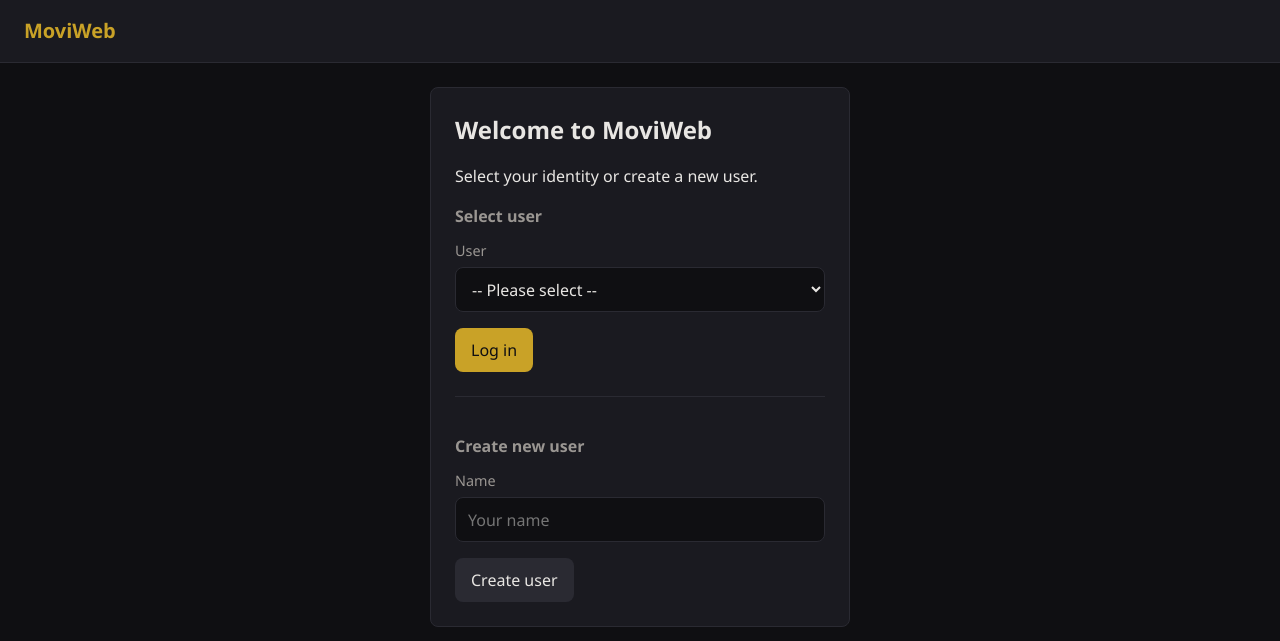
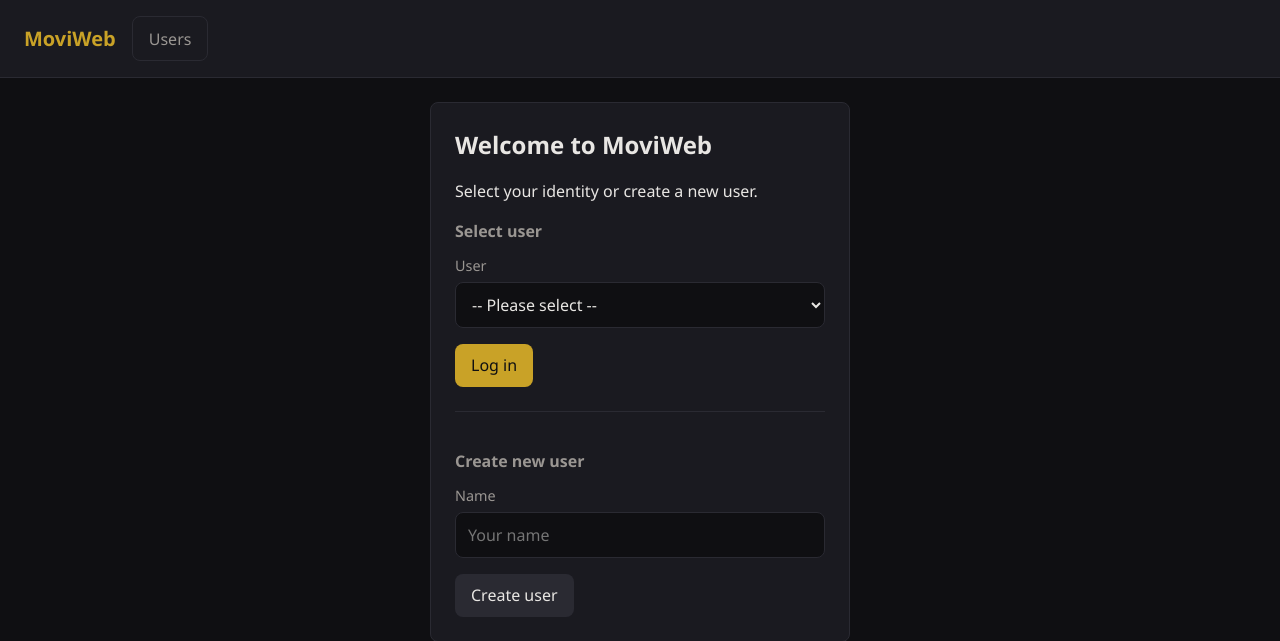
Before and after one commit to Held0fTheWelt/MovieProject, a Flask app: page /user/select in a window 1280 px wide. Shown: the top 641 px of the page. Run offline with Flask 3, Linux system fonts and the light colour scheme.

Commit message:
Update base.html

```diff
--- a/templates/base.html
+++ b/templates/base.html
@@ -9,6 +9,7 @@
 <body>
     <header class="header">
         <a href="{{ url_for('index') }}" class="logo">MoviWeb</a>
+        <a href="{{ url_for('list_users') }}" class="btn btn-outline">Users</a>
         {% if session.get('user_name') %}
         <span class="user-info">{{ session.user_name }}</span>
         <a href="{{ url_for('user_logout') }}" class="btn btn-outline">Log out</a>
```
